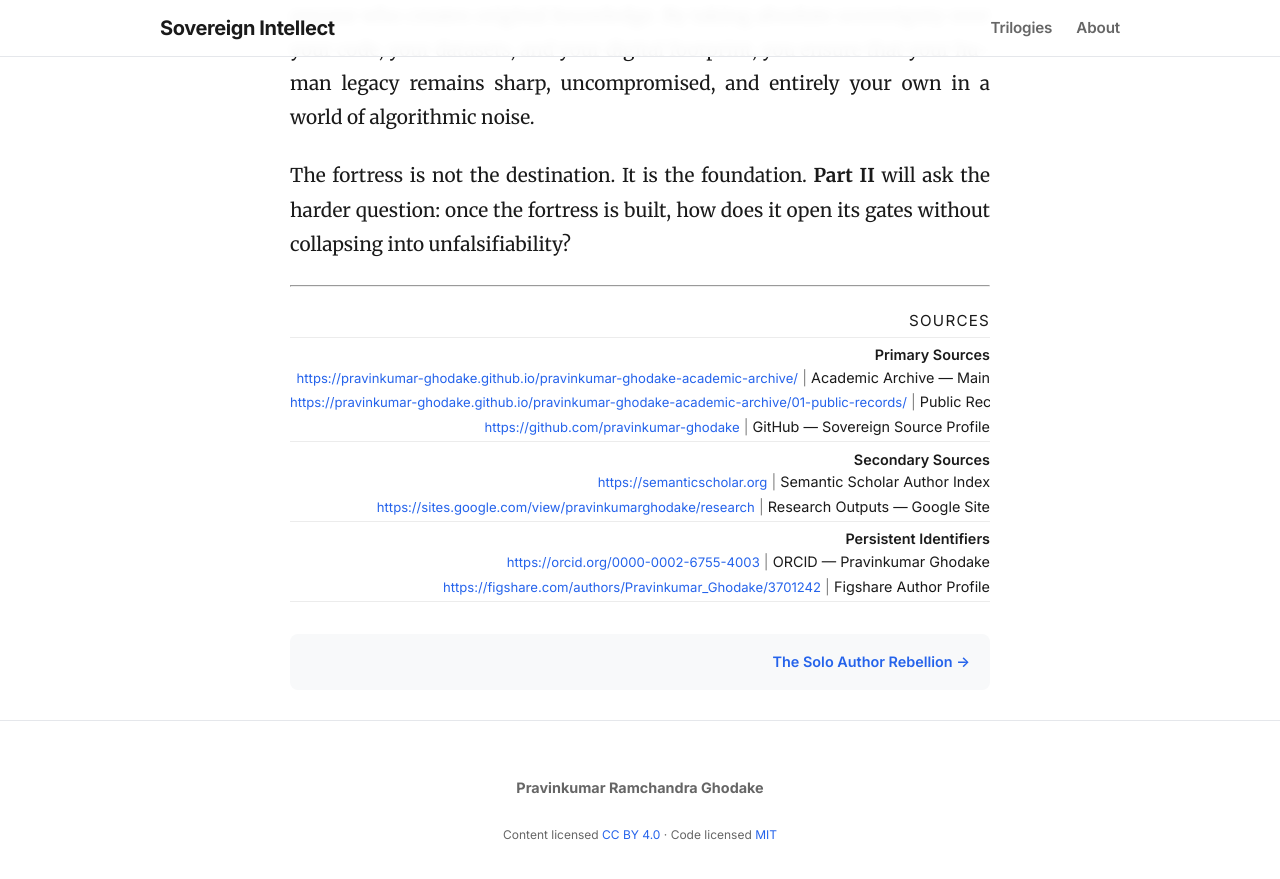
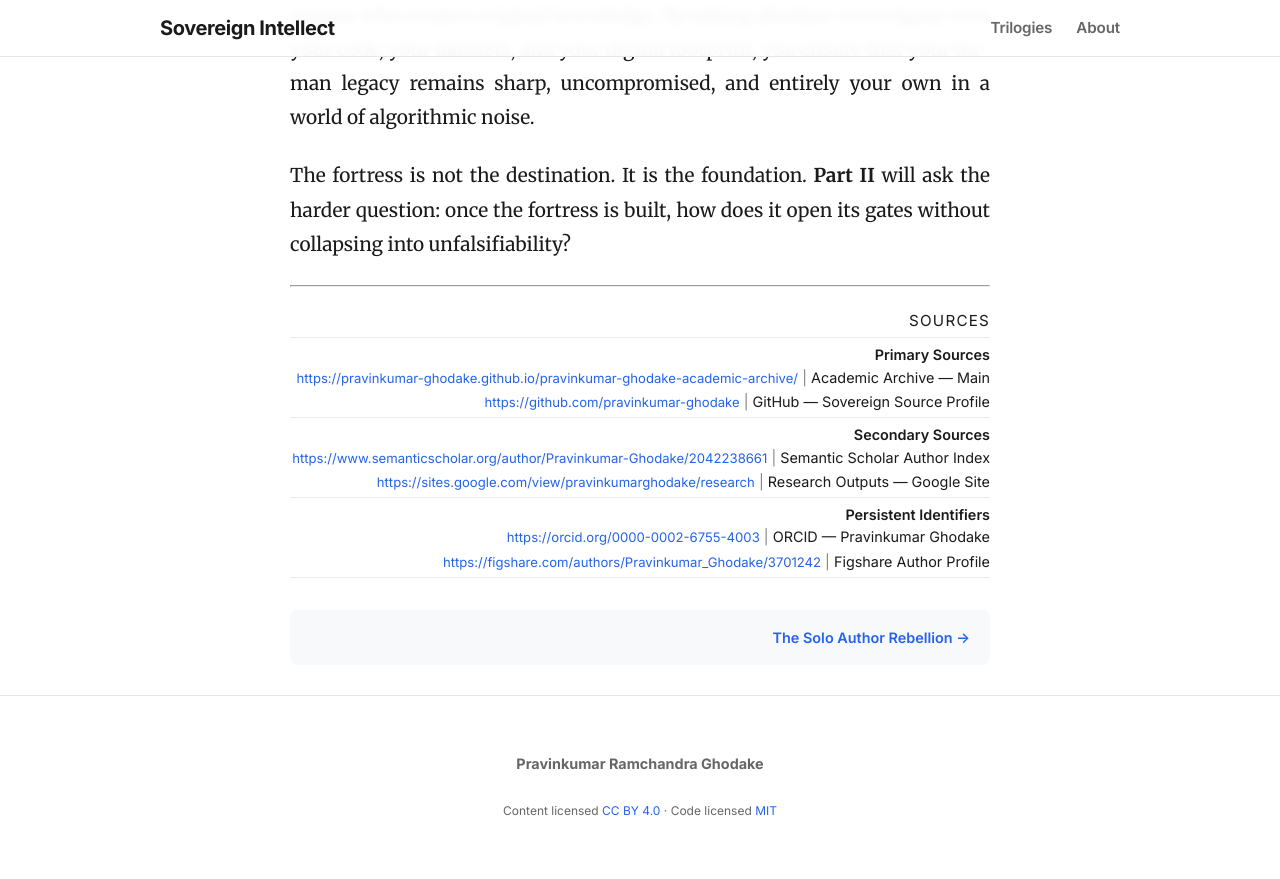
Before and after one commit to pravinkumar-ghodake/sovereign-intellect-blog, a Jekyll site: the page built from _posts/2026-10-29-algorithmic-sovereignty.md, in a window 1280 px wide and 900 px high, scrolled down 5195 px. Shown: the top 879 px of the window. Built offline with Jekyll 4.4.1, drawn with Linux system fonts in a browser that asks for light colours.

Commit message:
Update 2026-10-29-algorithmic-sovereignty.md

```diff
--- a/_posts/2026-10-29-algorithmic-sovereignty.md
+++ b/_posts/2026-10-29-algorithmic-sovereignty.md
@@ -151,12 +151,6 @@ The fortress is not the destination. It is the foundation. **Part II** will ask
   </div>
 
   <div style="margin-bottom: 0.3rem; white-space: nowrap; overflow-x: auto;">
-    <a href="https://pravinkumar-ghodake.github.io/pravinkumar-ghodake-academic-archive/01-public-records/" style="font-size: 0.82rem;">https://pravinkumar-ghodake.github.io/pravinkumar-ghodake-academic-archive/01-public-records/</a>
-    <span style="opacity: 0.55;"> | </span>
-    Public Records
-  </div>
-
-  <div style="margin-bottom: 0.3rem; white-space: nowrap; overflow-x: auto;">
     <a href="https://github.com/pravinkumar-ghodake" style="font-size: 0.82rem;">https://github.com/pravinkumar-ghodake</a>
     <span style="opacity: 0.55;"> | </span>
     GitHub — Sovereign Source Profile
@@ -166,7 +160,7 @@ The fortress is not the destination. It is the foundation. **Part II** will ask
   <div style="font-weight: 600; margin: 0.45rem 0 0.2rem;">Secondary Sources</div>
 
   <div style="margin-bottom: 0.3rem; white-space: nowrap; overflow-x: auto;">
-    <a href="https://www.semanticscholar.org/author/Pravinkumar-Ghodake/2042238661" style="font-size: 0.82rem;">https://semanticscholar.org</a>
+    <a href="https://www.semanticscholar.org/author/Pravinkumar-Ghodake/2042238661" style="font-size: 0.82rem;">https://www.semanticscholar.org/author/Pravinkumar-Ghodake/2042238661</a>
     <span style="opacity: 0.55;"> | </span>
     Semantic Scholar Author Index
   </div>
```
